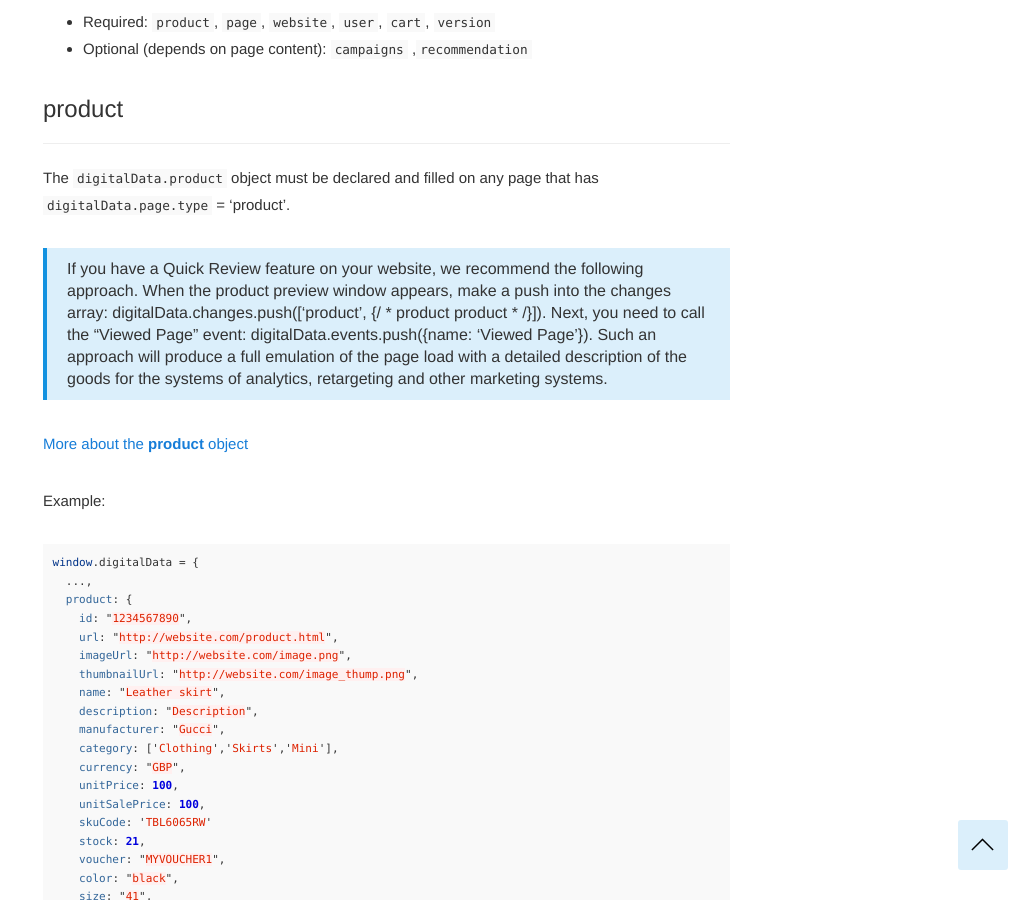
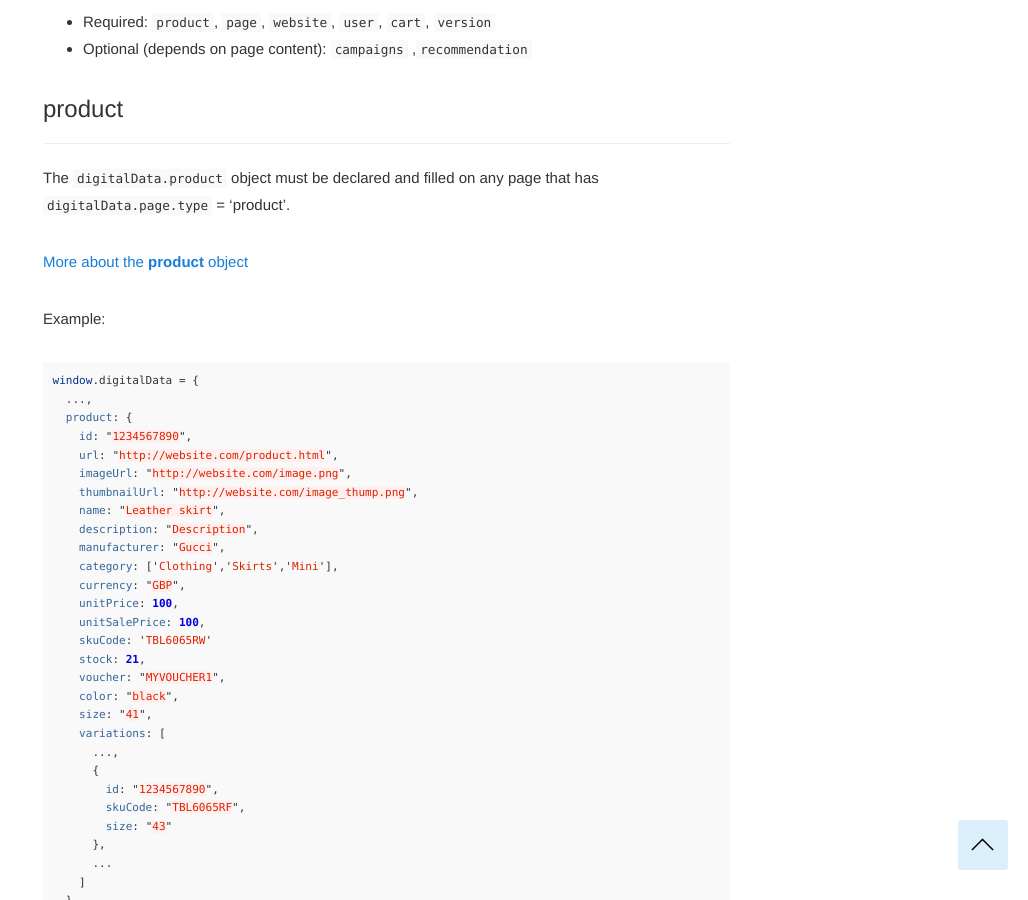
Before and after one commit to segmentstream-com/segmentstream-com.github.io, a Jekyll site: the page built from _docs/ecommerce/product.md, in a window 1280 px wide and 900 px high, scrolled down 769 px. Shown: the whole window, without its empty margins (252-1280 px from the left). Built offline with Jekyll 4.4.1, drawn with Linux system fonts in a browser that asks for light colours; nearby versions of some CDN libraries.

Commit message:
updated ecom product description

```diff
--- a/_docs/ecommerce/product.md
+++ b/_docs/ecommerce/product.md
@@ -32,8 +32,6 @@ On the product detail of the online store, the following objects must be declare
 ### <a name="0.1"></a>product
 ------
 The `digitalData.product` object must be declared and filled on any page that has `digitalData.page.type` = 'product'.
-
->If you have a Quick Review feature on your website, we recommend the following approach. When the product preview window appears, make a push into the changes array: digitalData.changes.push(['product', {/ * product product * /}]). Next, you need to call the "Viewed Page" event: digitalData.events.push({name: 'Viewed Page'}). Such an approach will produce a full emulation of the page load with a detailed description of the goods for the systems of analytics, retargeting and other marketing systems.
 
 [More about the **product** object](/digitaldata/product)
 
```
